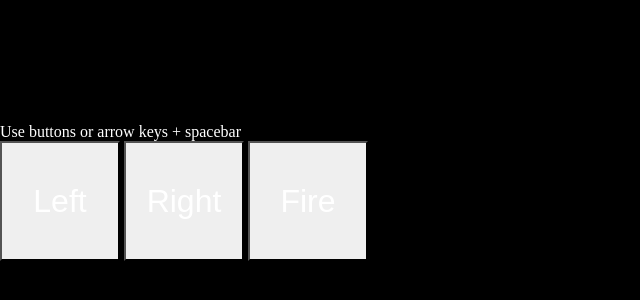
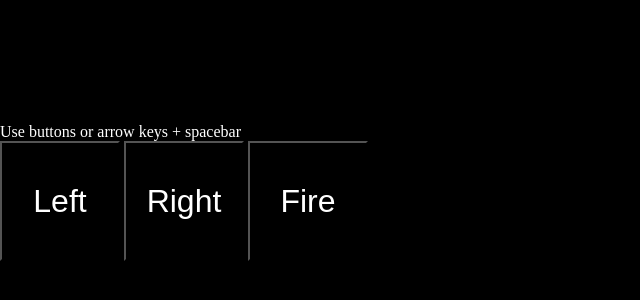
Before and after one commit to johnsibly/asteroid-party, a website: page public/index.html in a window 1280 px wide. Shown: the part 256-556 px from the top of the page, without its empty margins (0-640 px from the left). Drawn offline with nearby package versions, Linux system fonts and the light colour scheme; no server answers.

Commit message:
Fit background colour on Chrome

```diff
--- a/public/styles.css
+++ b/public/styles.css
@@ -19,7 +19,7 @@
     -ms-user-select: none; /* Internet Explorer/Edge */
     user-select: none; /* Non-prefixed version, currently supported by Chrome and Opera */
     -webkit-touch-callout: none !important; /* Prevent log press event on buttons */
-    background: linear-gradient("black", "black");
+    background-color: black;
     -webkit-appearance: none;
     border-radius: 0;
   }
```
